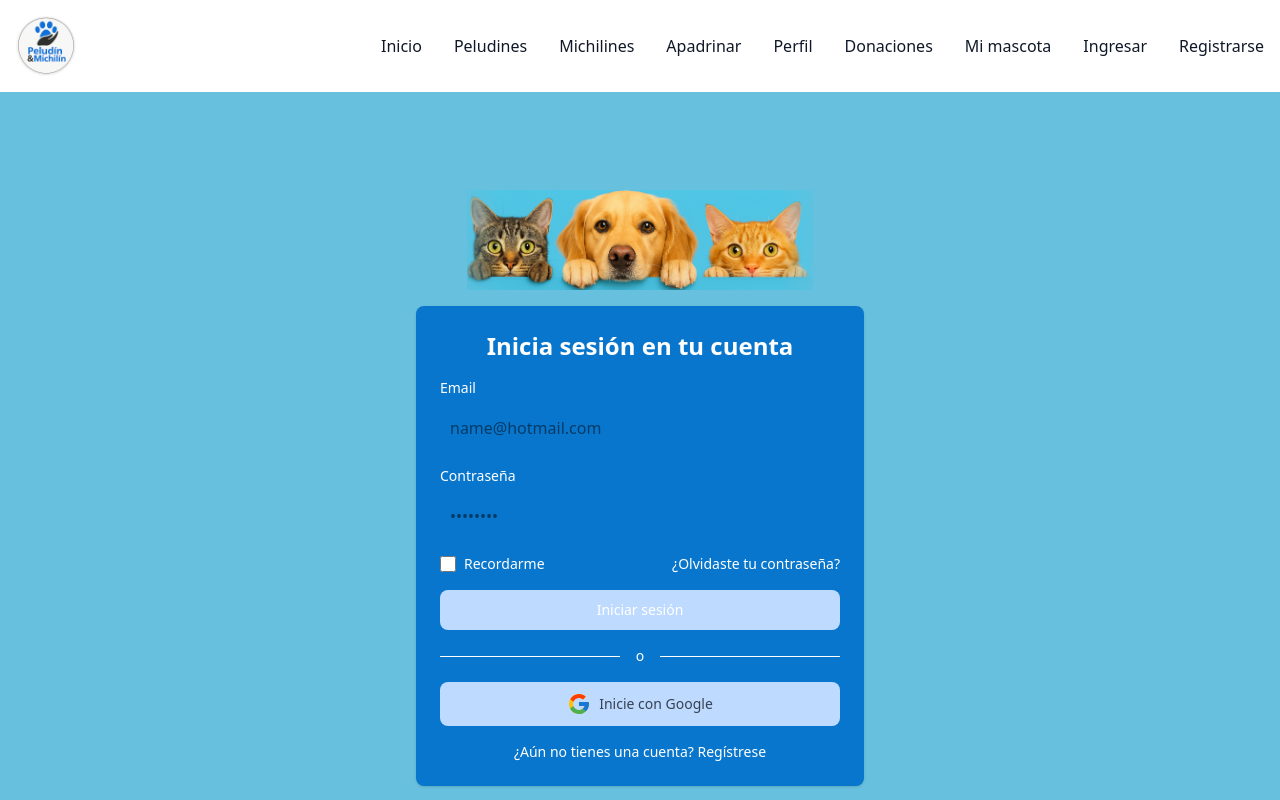
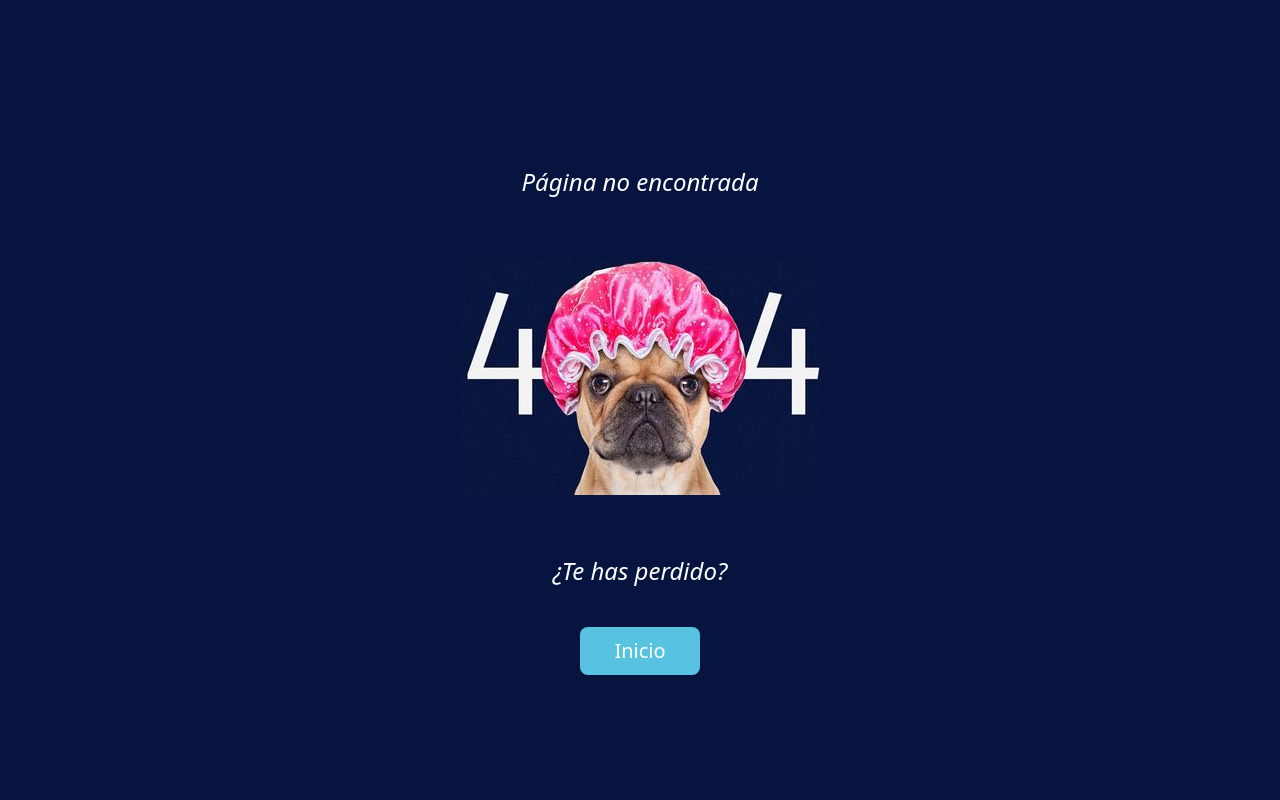
Before and after one commit to LJAgudelo/Peludin_y_Michilin_Adopciones, a React (Vite) app: page / in a window 1280 px wide. Shown: the top 800 px of the page. Built offline with nearby package versions, Linux system fonts and the light colour scheme.

Commit message:
Se crea pagina de notFound

```diff
--- a/src/App.jsx
+++ b/src/App.jsx
@@ -1,5 +1,7 @@
 
-import Login from "./assets/pages/Login.jsx";
+
+
+import NotFound from "./assets/pages/NotFound.jsx"
 
 
 function App() {
@@ -7,8 +9,7 @@ function App() {
 
   return (
     <>
-
-      <Login />
+      <NotFound />
     </>
   )
 }
--- a/src/assets/components/layout/Footer.jsx
+++ b/src/assets/components/layout/Footer.jsx
@@ -8,7 +8,7 @@ const Footer = () => {
         { label: "Marcas recomendadas", href: "#marcas" },
     ];
     return (
-        <footer className="relative bg-gradient-to-b  dark:bg-gray-900 text-white pt-12 pb-6">
+        <footer className="relative bg-gradient-to-b  dark:bg-gray-900 text-white p-15">
 
             {/* Onda superior */}
             <div className="absolute top-0 left-0 w-full overflow-hidden leading-[0]">
--- a/src/assets/components/layout/Header.jsx
+++ b/src/assets/components/layout/Header.jsx
@@ -1,5 +1,6 @@
 import { useState } from "react";
 import logo from "../../images/logo.png";
+import ButtonHome from "../ui/ButtonHome";
 import { RiMenuFill } from "react-icons/ri";
 
 const Header = () => {
@@ -7,13 +8,13 @@ const Header = () => {
 
     return (
         <nav className="bg-white border-gray-200 dark:bg-gray-900">
-            <div className="max-w-screen-xl flex flex-wrap items-center justify-between mx-auto p-4">
+            <div className="max-w-screen-xl flex flex-wrap items-center justify-between mx-auto m-2">
 
                 {/* Logo */}
                 <a href="#" className="flex items-center space-x-3">
-                    <img src={logo} className="h-15 rounded-full" alt="Logo" />
+                    <img src={logo} className="h-20 rounded-full" alt="Logo" />
                 </a>
-
+                <ButtonHome />
                 {/* Botón Hamburguesa */}
                 <button
                     onClick={() => setIsOpen(!isOpen)}
@@ -29,11 +30,12 @@ const Header = () => {
 
                 </button>
 
+
+
                 {/* Menú de navegación */}
                 <div className={`${isOpen ? "block" : "hidden"} w-full md:block md:w-auto`} id="navbar-multi-level">
                     <ul className="flex flex-col font-medium p-4 md:p-0 mt-4 border border-gray-100 rounded-lg bg-gray-50 md:flex-row md:space-x-8 md:mt-0 md:border-0 md:bg-white dark:bg-gray-800 md:dark:bg-gray-900 dark:border-gray-700">
                         {[
-                            "Inicio",
                             "Peludines",
                             "Michilines",
                             "Apadrinar",
--- /dev/null
+++ b/src/assets/components/ui/ButtonHome.jsx
@@ -0,0 +1,11 @@
+import React from 'react'
+
+const ButtonHome = () => {
+    return (
+        <button className="w-30 text-white bg-[var(--createotherRed)] hover:bg-sky-700  focus:ring-3 focus:outline-none  font-medium rounded-lg text-xl px-5 py-2.5 text-center ">
+            Inicio
+        </button>
+    )
+}
+
+export default ButtonHome
--- a/src/assets/components/ui/ButtonIniciar.jsx
+++ b/src/assets/components/ui/ButtonIniciar.jsx
@@ -2,7 +2,7 @@ import React from 'react'
 
 const ButtonIniciar = () => {
     return (
-        <button ype="submit" className="w-full text-white bg-blue-200 dark:text-black hover:bg-primary-950 focus:ring-3 focus:outline-none  font-medium rounded-lg text-sm px-5 py-2.5 text-center ">
+        <button type="submit" className="w-full text-white bg-blue-200 dark:text-black hover:bg-primary-950 focus:ring-3 focus:outline-none  font-medium rounded-lg text-sm px-5 py-2.5 text-center ">
             Iniciar sesión
         </button>
     )
--- a/src/assets/components/ui/Registrarse.jsx
+++ b/src/assets/components/ui/Registrarse.jsx
@@ -2,7 +2,7 @@ import React from 'react'
 
 const Registrarse = () => {
     return (
-        <button ype="submit" className="w-full text-white bg-[var(--createotherRed)] hover:bg-sky-200 dark:text-black  focus:ring-3 focus:outline-none  font-medium rounded-lg text-sm px-5 py-2.5 text-center ">
+        <button ype="submit" className="w-full text-white bg-[var(--createotherRed)] hover:bg-sky-700 dark:text-black  focus:ring-3 focus:outline-none  font-medium rounded-lg text-sm px-5 py-2.5 text-center ">
             Crear cuenta
         </button>
     )
--- a/src/assets/pages/Login.jsx
+++ b/src/assets/pages/Login.jsx
@@ -8,11 +8,11 @@ import Footer from '../components/layout/Footer.jsx';
 const Login = () => {
     return (
         <>
-            <div className="flex flex-col min-h-[100dvh]">
+            <div className="flex flex-col ">
                 <Header />
 
                 <section className="flex flex-col justify-center items-center min-h-screen bg-[var(--createBlueRed)]">
-                    {/* Imagen más pequeña, sin empujar el contenedor */}
+                    {/* Imagen  */}
                     <div className="w-60 h-25 md:w-32 md:h-32 lg:w-100 lg:h-25 mb-2">
                         <img
                             src={asomando}
@@ -25,14 +25,11 @@ const Login = () => {
                         />
                     </div>
                     <div className="flex flex-col items-center w-11/12 sm:max-w-md m-2 space-y-4">
-
-
-
                         {/* Formulario */}
                         <div className="bg-[var(--createdDarkBlue)] w-full rounded-lg shadow p-6 space-y-4">
                             <h1 className="text-xl font-bold md:text-2xl text-white text-center">Inicia sesión en tu cuenta</h1>
 
-                            <form className="space-y-4">
+                            <form className="space-y-2">
                                 <div>
                                     <label htmlFor="email" className="block mb-2 text-sm font-medium text-white">Email</label>
                                     <input
--- /dev/null
+++ b/src/assets/pages/NotFound.jsx
@@ -0,0 +1,23 @@
+import ButtonHome from '../components/ui/ButtonHome'
+import notFound from '../images/notFound.jpg'
+
+const NotFound = () => {
+    return (
+        <>
+            <div className='bg-[var(--creatdark)] flex flex-col items-center justify-center  min-h-screen'>
+                <span className='italic text-white text-2xl p-10'>Página no encontrada </span>
+                <img src={notFound} className='p20-5 m-5' />
+                <span className='italic text-white text-2xl p-10'>¿Te has perdido? </span>
+
+                <ButtonHome />
+
+            </div >
+
+
+
+        </>
+
+    )
+}
+
+export default NotFound
--- a/src/index.css
+++ b/src/index.css
@@ -7,6 +7,7 @@
         --createdOtherBlue: #0B7ABF;
         --createotherRed: #57C3E0;
         --createBlueRed: #67C0DD;
+        --creatdark: #06143F;
     }
 }
 
```
Also changed, not shown: src/assets/images/notFound.JPG (added).
